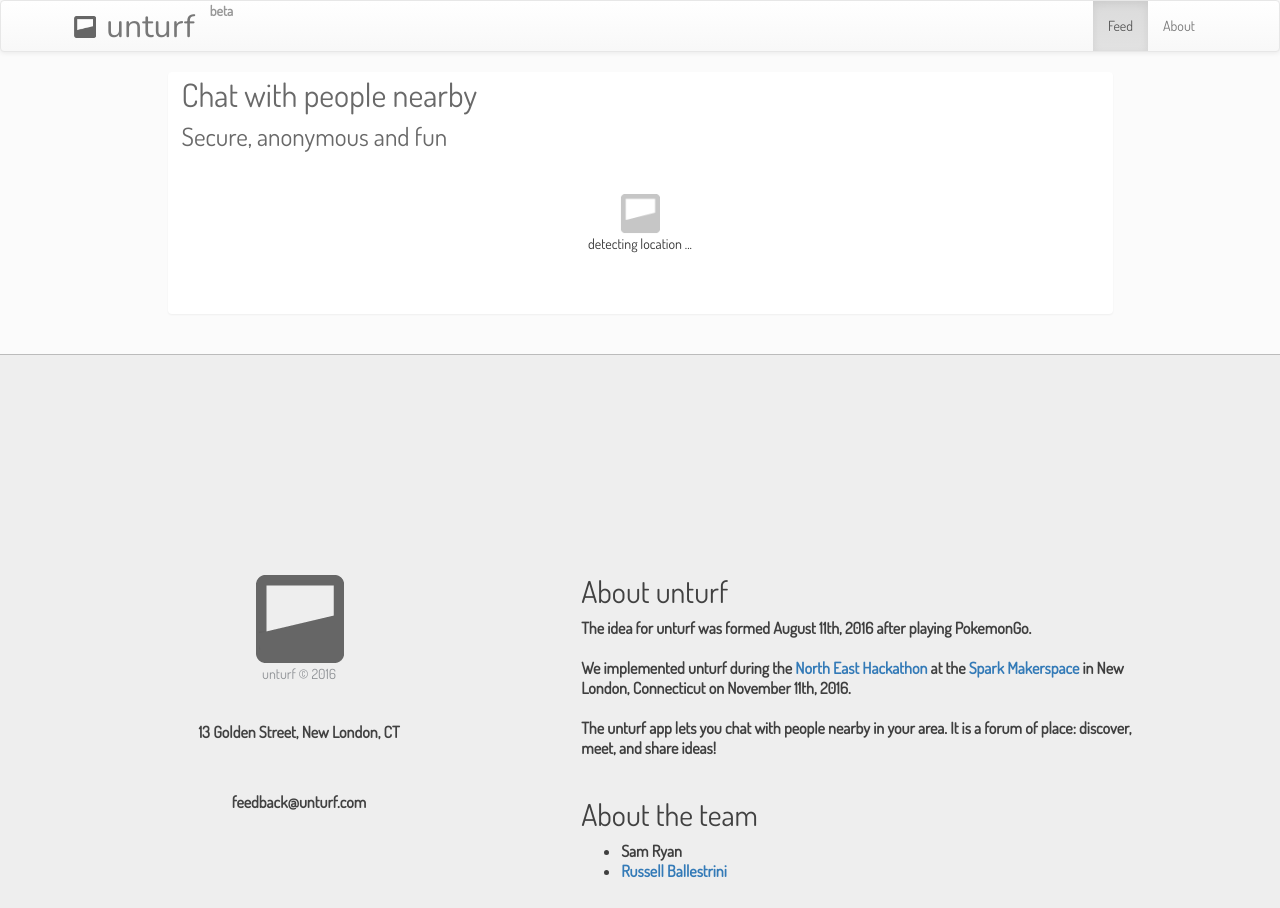
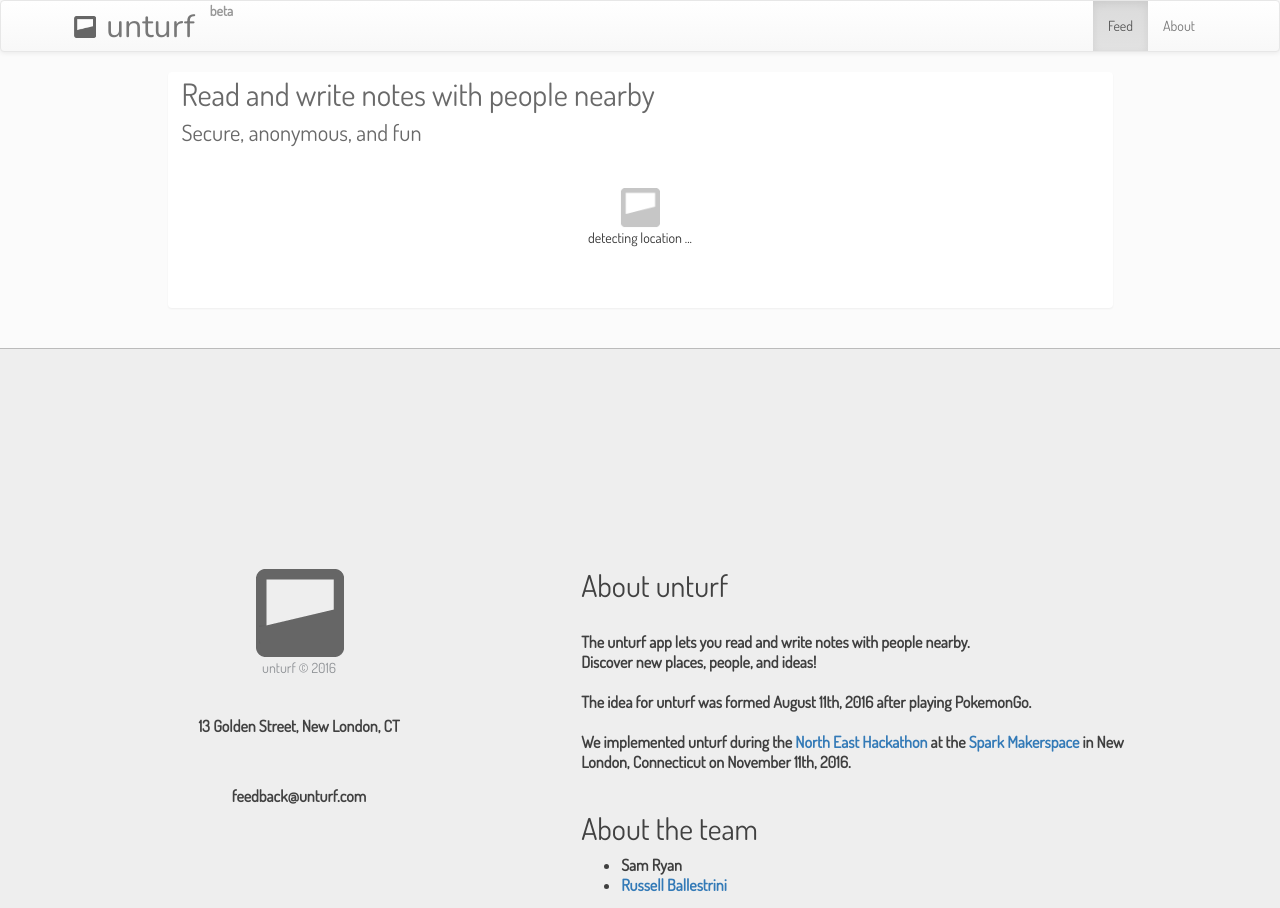
Before and after one commit to russellballestrini/geo-location-forum, a plain HTML site: page index.html in a window 1280 px wide. Shown: the top 908 px of the page. Drawn offline with nearby package versions, Linux system fonts and the light colour scheme; some packages are replaced by stand-ins of ours; a web font is replaced by a local one.

Commit message:
modified:   index.html

```diff
--- a/index.html
+++ b/index.html
@@ -4,8 +4,8 @@
 <title>chat with people nearby | unturf</title>
 
 <meta charset="UTF-8">
-<meta name="description" content="Chat with people nearby. Secure and Anonymous.">
-<meta name="keywords" content="chat, local talk, forum">
+<meta name="description" content="Read and write notes to people nearby with people nearby. Secure and Anonymous.">
+<meta name="keywords" content="chat, local, notes, talk, forum">
 
 <link rel="icon" href="favicon.ico" type="image/x-icon" />
 
@@ -28,7 +28,7 @@
 	  var thread_uri = 'Your longitude and latitude are N/A';//assigns the thread uri
 	  $( document ).ready(function() {
 		  $('.iframe').html('<center><br /><br /><img src="images/icon-loading.gif" style="width: 40px;"/><br/>detecting location ...<br /><br /><br /><br /></center>');
-		  $('.address').html('Chat with people nearby');
+		  $('.address').html('Read and write notes with people nearby');
 	  });
 	  //The first decimal place is worth up to 11.1 km - The second decimal place is worth up to 1.1 km: - The third decimal place is worth up to 110 m - src: http://gizmodo.com/how-precise-is-one-degree-of-longitude-or-latitude-1631241162
 	  navigator.geolocation.getCurrentPosition(function(position) {//uses geolocation to get the coords
@@ -44,7 +44,7 @@
             geocoder.geocode({ 'latLng': latlng }, function (results, status) {
                 if (status == google.maps.GeocoderStatus.OK) {
                     if (results[1]) {
-                        $('.address').html('Chat with people in '+results[1].formatted_address);
+                        $('.address').html('Notes in '+results[1].formatted_address);
 					}
                 }
             });
@@ -112,11 +112,11 @@
                 <!-- TWEET WRAPPER START -->
                 <div class="twt-wrapper">
                     <div class="panel panel-info" style="border: none">
-                        <div style="font-family: 'Dosis', sans-serif; color:#696969; font-size: 2.3em; padding-left: 14px; ">
+                        <div style="font-family: 'Dosis', sans-serif; color:#696969; font-size: 2.2em; padding-left: 14px; ">
                           <span class="address"></span>
                         </div>
-                        <div style="font-family: 'Dosis', sans-serif; color:#696969; font-size: 1.8em; padding-left: 14px; ">
-                          Secure, anonymous and fun
+                        <div style="font-family: 'Dosis', sans-serif; color:#696969; font-size: 1.6em; padding-left: 14px; ">
+                          Secure, anonymous, and fun
       		        </div>
 
                         <div class="row marketing" style="padding-left: 20px; padding-right: 20px;">
@@ -161,14 +161,16 @@
 
             <p class="footer-company-about" style="color:#414141">
                 <h2 style="color:#414141">About unturf</h2>
+                <br />
+                The unturf app lets you read and write notes with people nearby.
+                <br>
+                Discover new places, people, and ideas!
+                <br>
+                <br>
                 The idea for unturf was formed August 11th, 2016 after playing PokemonGo.
-                <br />
-                <br />
+                <br>
+                <br>
                 We implemented unturf during the <a href="http://northeasthackathon.com/" target="_blank" >North East Hackathon</a> at the <a href="http://www.spark.coop/" target="_blank">Spark Makerspace</a> in New London, Connecticut on November 11th, 2016.
-                <br />
-                <br />
-
-                The unturf app lets you chat with people nearby in your area. It is a forum of place: discover, meet, and share ideas!
                 <br>
                 <br>
                 <h2 style="color:#414141">About the team</h2>
```
